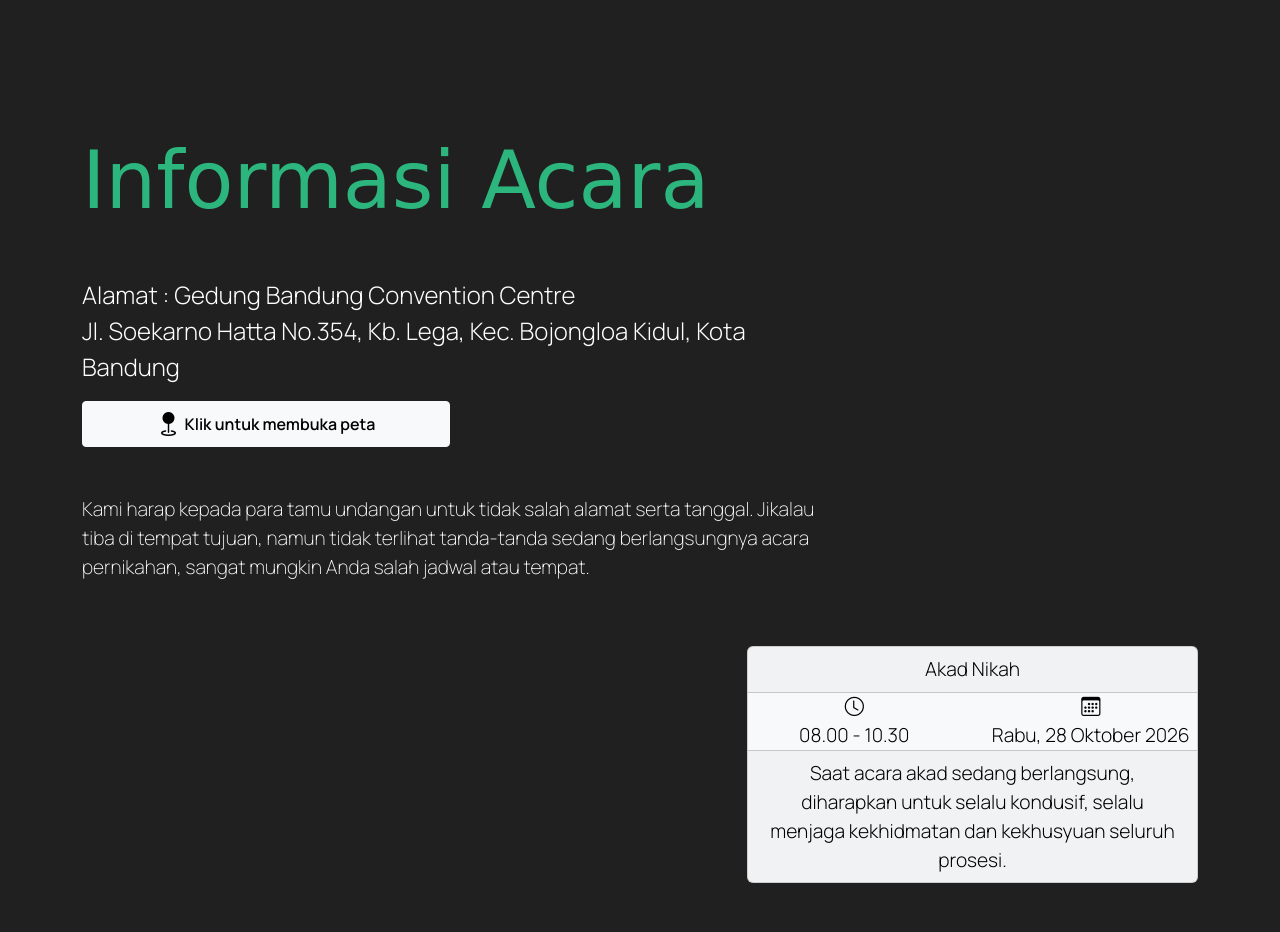
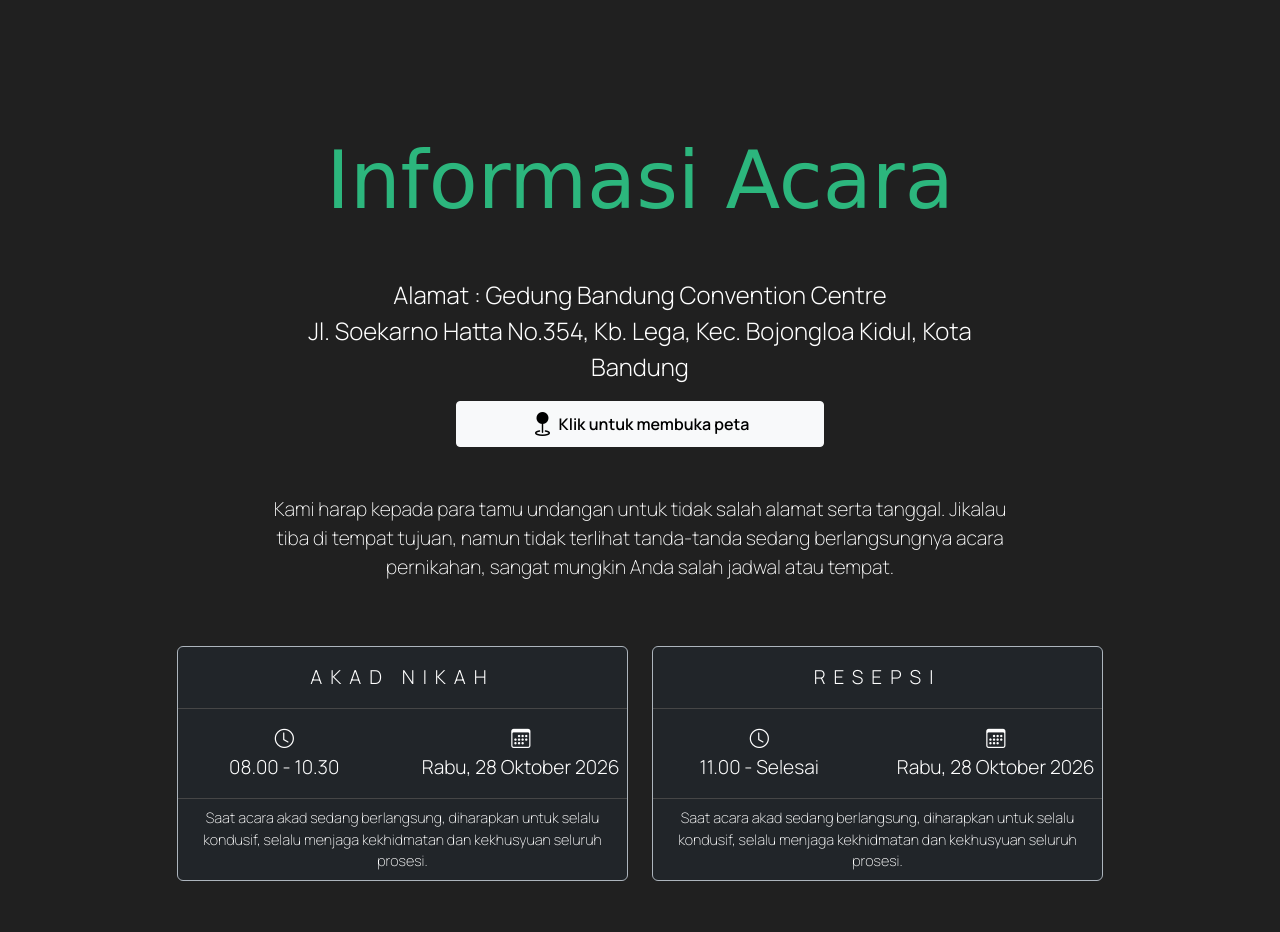
Before and after one commit to rofifr/ofeendree, a plain HTML site: page index.html in a window 1280 px wide. Shown: the part 1720-2652 px from the top of the page. Drawn offline with nearby package versions, Linux system fonts and the light colour scheme; a web font is replaced by a local one.

Commit message:
menambah info card

```diff
--- a/index.html
+++ b/index.html
@@ -144,8 +144,8 @@
 
     <section id="info" class="info">
       <div class="container">
-        <div class="row justify-content-lg-start justify-content-center">
-          <div class="col-md-8 col-12 text-center text-lg-start">
+        <div class="row justify-content-center">
+          <div class="col-md-8 col-12 text-center">
             <h2>Informasi Acara</h2>
             <p class="address mt-5 fs-4">
               Alamat : Gedung Bandung Convention Centre <br />
@@ -154,7 +154,7 @@
             <a
               href="https://maps.app.goo.gl/ir58igYTUAgbgWA29"
               target="_blank"
-              class="btn btn-light btn-sm mb-5 fw-semibold d-flex align-items-center justify-content-center w-50 fs-6 mx-auto mx-lg-0"
+              class="btn btn-light btn-sm mb-5 fw-semibold d-flex align-items-center justify-content-center w-50 fs-6 mx-auto"
               ><i class="bi bi-geo-fill fs-4 me-1"></i> Klik untuk membuka peta</a
             >
             <p class="description">
@@ -163,14 +163,30 @@
             </p>
           </div>
         </div>
-        <div class="row justify-content-lg-end justify-content-center mt-5">
+        <div class="row justify-content-center mt-5">
           <div class="col-md-5 col-12">
-            <div class="card text-center text-bg-light">
+            <div class="card text-center text-bg-dark border border-1 border-dark-subtle mb-5">
               <div class="card-header">Akad Nikah</div>
-              <div class="row justify-content-center">
+              <div class="row justify-content-center py-3">
                 <div class="col-md-6">
                   <i class="bi bi-clock d-block"></i>
                   <span>08.00 - 10.30</span>
+                </div>
+                <div class="col-md-6">
+                  <i class="bi bi-calendar3 d-block"></i>
+                  <span>Rabu, 28 Oktober 2026</span>
+                </div>
+              </div>
+              <div class="card-footer">Saat acara akad sedang berlangsung, diharapkan untuk selalu kondusif, selalu menjaga kekhidmatan dan kekhusyuan seluruh prosesi.</div>
+            </div>
+          </div>
+          <div class="col-md-5 col-12">
+            <div class="card text-center text-bg-dark border border-1 border-dark-subtle">
+              <div class="card-header">Resepsi</div>
+              <div class="row justify-content-center py-3">
+                <div class="col-md-6">
+                  <i class="bi bi-clock d-block"></i>
+                  <span>11.00 - Selesai</span>
                 </div>
                 <div class="col-md-6">
                   <i class="bi bi-calendar3 d-block"></i>
--- a/scrollReveal.js
+++ b/scrollReveal.js
@@ -1,2 +1,2 @@
 ScrollReveal().reveal(".home", { delay: 300, duration: 1000, easing: "ease-in", distance: "50px" });
-ScrollReveal().reveal(".info", { delay: 500, duration: 2000, easing: "ease-in", distance: "50px", origin: "left" });
+ScrollReveal().reveal(".info", { delay: 500, duration: 2000, easing: "ease-in", distance: "50px" });
--- a/style.css
+++ b/style.css
@@ -8,7 +8,7 @@
 
 /* width */
 ::-webkit-scrollbar {
-  width: 10px;
+  width: 0px;
 }
 
 /* Track */
@@ -170,6 +170,24 @@ body {
   font-size: 1.2rem;
   font-weight: 100;
 }
+
+.info .card-header {
+  border-bottom: 1px solid #464646;
+  text-transform: uppercase;
+  letter-spacing: 0.5rem;
+  padding: 1rem 0;
+}
+
+.info .card-body {
+  font-size: 1rem;
+}
+
+.info .card-footer {
+  border-top: 1px solid #464646;
+  font-size: 0.9rem;
+  font-weight: 200;
+}
+
 /* Media Query */
 /* Extra large */
 
```
